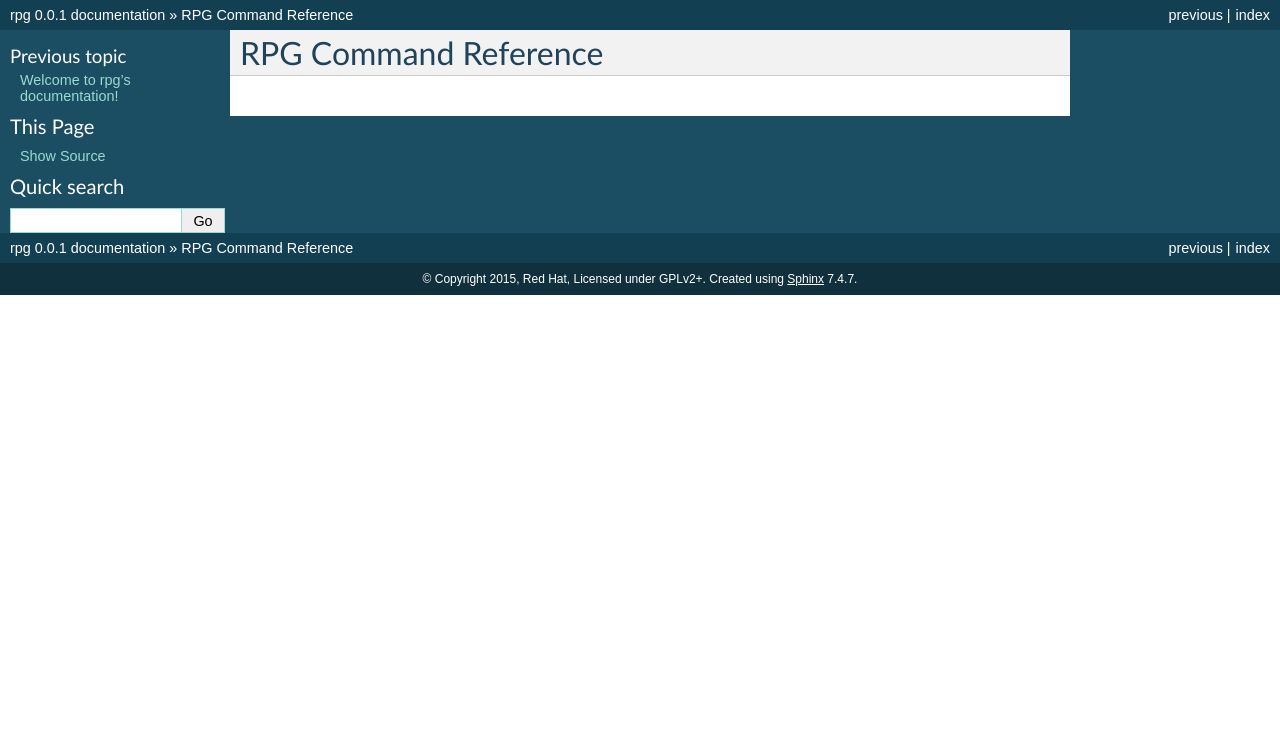
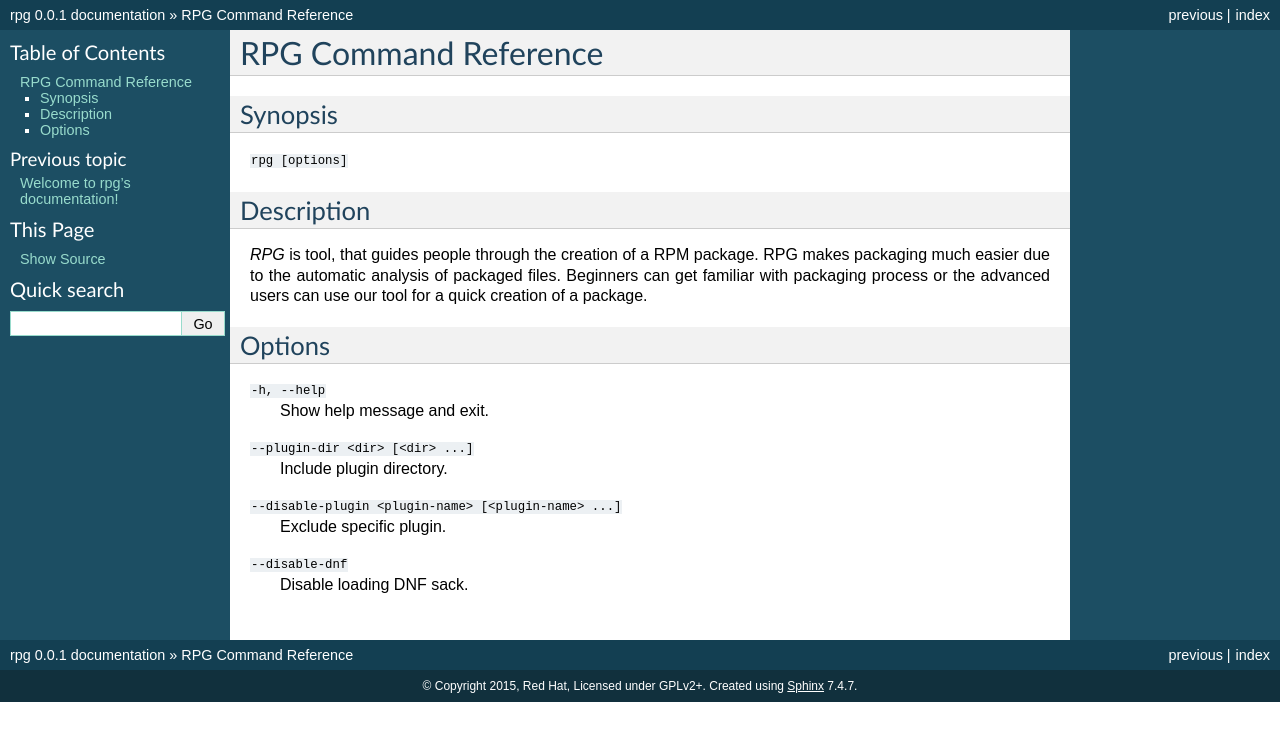
Before and after one commit to rh-lab-q/rpg, a Sphinx documentation site: the page built from doc/command_ref.rst, in a window 1280 px wide. Shown: the top 741 px of the page. Built offline with Sphinx 7.4.7, drawn with Linux system fonts in a browser that asks for light colours; pages that are not in the unit, such as notebooks, are missing from menus.

Commit message:
CLI options documentation (fix #198)

```diff
--- a/doc/command_ref.rst
+++ b/doc/command_ref.rst
@@ -1,3 +1,31 @@
 #######################
  RPG Command Reference
 #######################
+
+========
+Synopsis
+========
+
+``rpg [options]``
+
+===========
+Description
+===========
+
+*RPG* is tool, that guides people through the creation of a RPM package. RPG makes packaging much easier due to the automatic analysis of packaged files. Beginners can get familiar with packaging process or the advanced users can use our tool for a quick creation of a package.
+
+=======
+Options
+=======
+
+``-h, --help``
+    Show help message and exit.
+
+``--plugin-dir <dir> [<dir> ...]``
+    Include plugin directory.
+
+``--disable-plugin <plugin-name> [<plugin-name> ...]``
+    Exclude specific plugin.
+
+``--disable-dnf``
+    Disable loading DNF sack.
```
